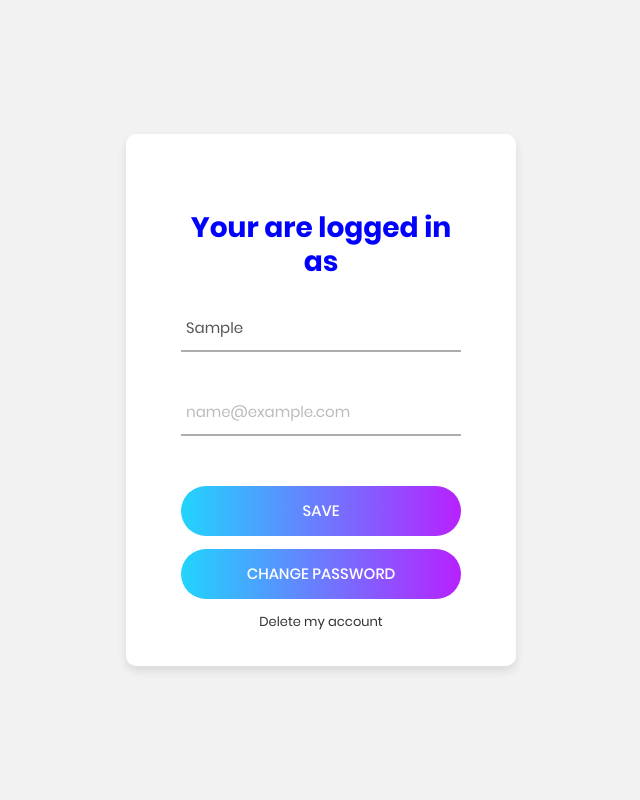
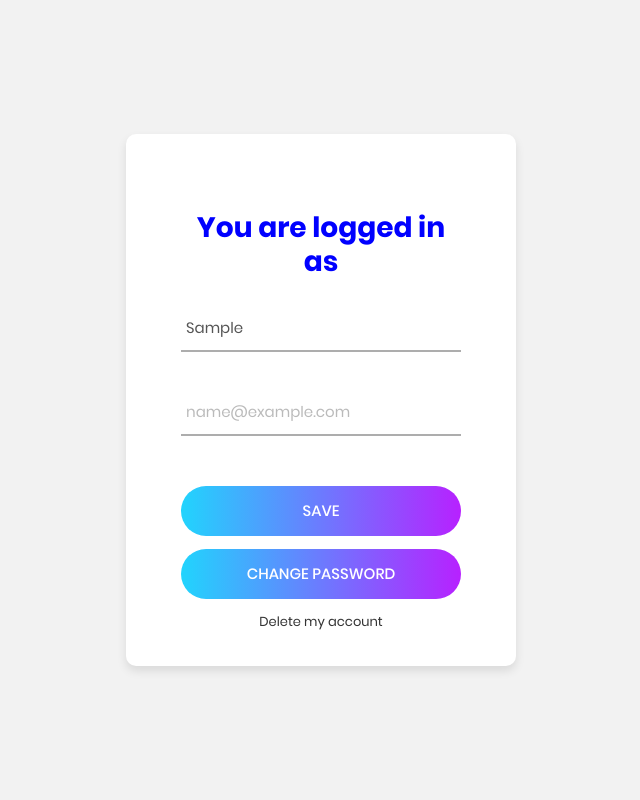
Before and after one commit to sethiTushar-007/ToDoApp, a Django app: page /account/details in a window 1280 px wide. Shown: the whole page, without its empty margins (319-959 px from the left). Run offline with Django 3.2, Linux system fonts and the light colour scheme; the visitor is signed in with stand-in values (Sample User, id 1); some libraries are stand-ins or nearby versions.

Commit message:
Another commit

```diff
--- a/Templates/details.html
+++ b/Templates/details.html
@@ -37,7 +37,7 @@
 				<form class="login100-form validate-form" method="post" action="">
 					{% csrf_token %}
 					<span class="login100-form-title p-b-26">
-						Your are logged in as
+						You are logged in as
 					</span>
 					{% if user.socialaccount_set.all.0.get_avatar_url != None %}
 					<div class="profile-pic text-center p-b-26">
--- a/ToDoList/settings.py
+++ b/ToDoList/settings.py
@@ -32,7 +32,7 @@ BASE_DIR = os.path.dirname(os.path.dirname(os.path.abspath(__file__)))
 SECRET_KEY = 't)3*a&owqsu%=^i5i54jrf+n^t11dc2bxkxoo#mtb12wuv^55v'
 
 # SECURITY WARNING: don't run with debug turned on in production!
-DEBUG = True
+DEBUG = False
 
 ALLOWED_HOSTS = []
 
```
